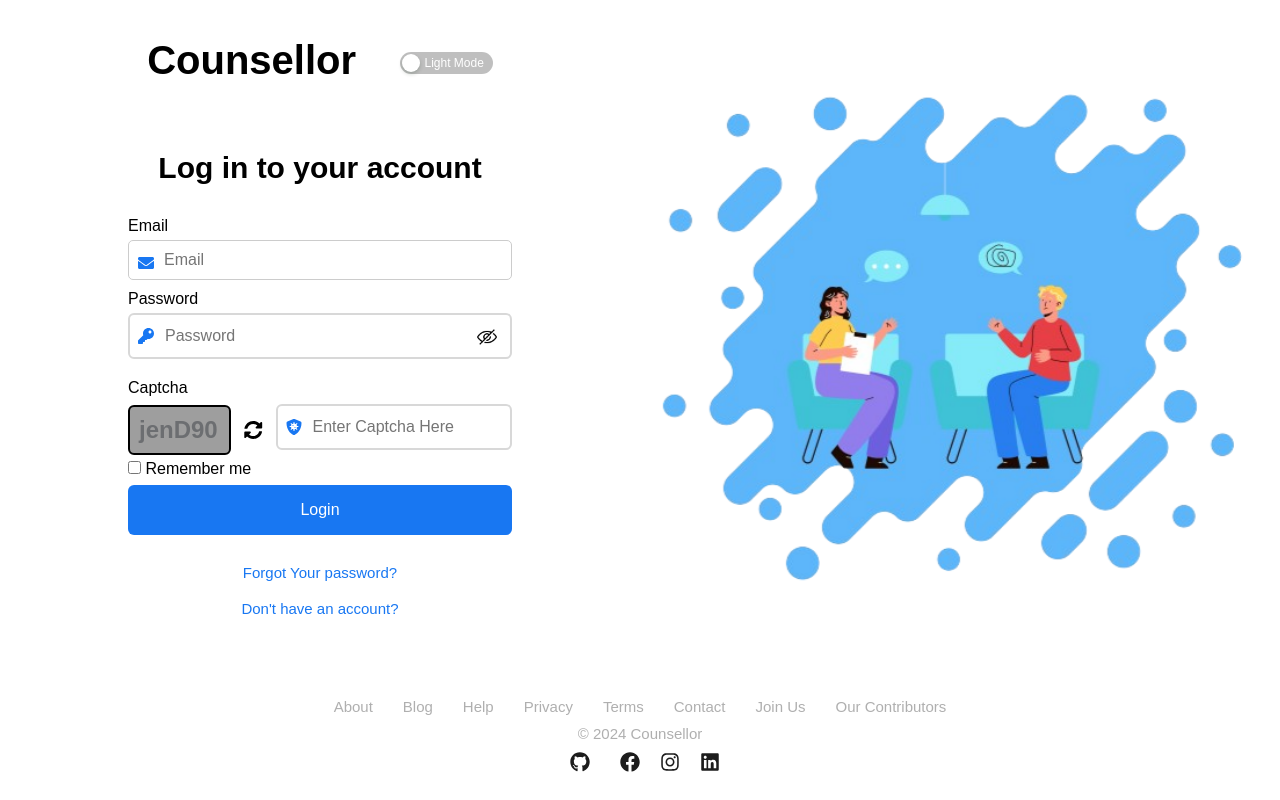
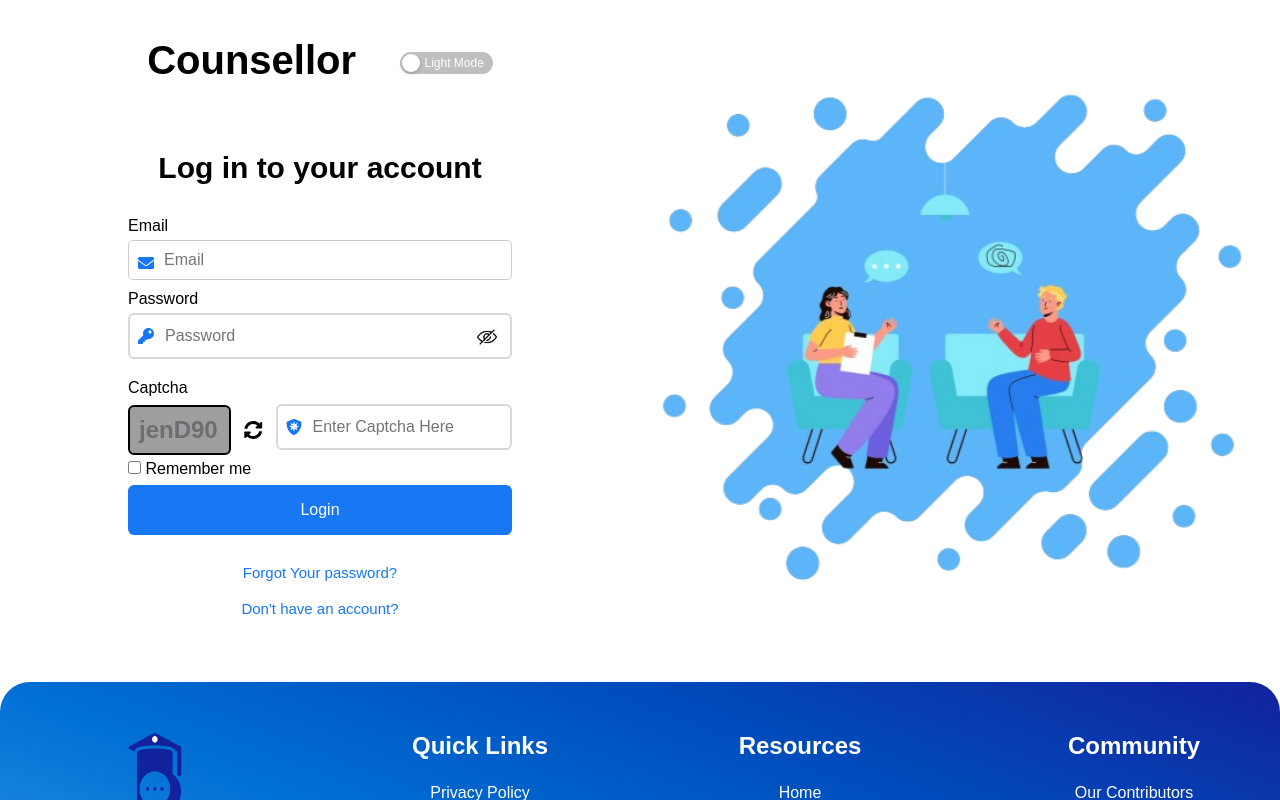
Before and after one commit to Counselllor/Counsellor-Web, a React (Vite) app: page / in a window 1280 px wide. Built offline with nearby package versions, Linux system fonts and the light colour scheme; no server answers; grey boxes are pictures that could not be loaded; a web font is replaced by a local one.

Commit message:
Redesigned Footer

```diff
--- a/src/components/Footer/Footer.css
+++ b/src/components/Footer/Footer.css
@@ -1,82 +1,260 @@
-footer{
-    background-color: #ffffff;
-    bottom: 0px;
-    left: 0px;
-    color: rgba(155, 155, 155, 0.8);
-    padding: 16px;
-    z-index: 0;
-    text-align: center;
-    font-size: 15px;
-    font-family: sans-serif;
+body {
+  margin: 0;
+  padding: 0;
+  font-family: "Segoe UI", Arial, sans-serif;
+  border: none;
+  outline: none;
+  box-sizing: border-box;
 }
 
-#dark footer {
-    background-color: #1C1C1C;
-    color: #E0E0E0;
+ul {
+  list-style: none;
+  text-decoration: none;
 }
 
-footer ul{
-    display: flex;
-    justify-content: center;
-    width: 50%;
-    margin: auto;
-    margin-bottom: 10px;
-    flex-wrap: wrap;
-    column-gap: 30px;
-    row-gap: 10px;
+.footer-area {
+  display: flex;
+  flex-direction: column;
+  justify-content: flex-end;
+  position: relative;
+  background: url(./footer_img.png) no-repeat center, linear-gradient(to right top, #5cb6f9, #2c93e8, #006fd4, #004bbb, #12229d);
+  background-position: center bottom, center;
+  background-size: 550px 300px, cover;
+  overflow: hidden;
+  z-index: 0;
+  border-top-right-radius: 30px;
+  border-top-left-radius: 30px;
+  padding-bottom: 12px;
 }
 
-footer li{
-    align-items: stretch;
-    list-style: none;
-    text-align: center;
-    position: relative;
+.footer-widget {
+  padding: 20px 0;
+  display: flex;
+  flex-wrap: wrap;
+  justify-content: space-evenly;
+  gap: 20px;
+  font-size: 16px;
 }
 
-footer li a:before {
-    content: "";
-    position: absolute;
-    /* display: block; */
-    width: 100%;
-    height: 2px;
-    bottom: 0;
-    left: 0;
-    top: 20px;
-    background-color: #000;
-    transform: scaleX(0);
-    transition: transform 0.3s ease;
+.footer-widget .row {
+  display: flex;
+  flex-direction: row;
+  flex-wrap: wrap;
+  justify-content: space-between;
 }
 
-footer li a:hover::before {
-    transform: scaleX(1);
+.footer-widget .col-lg-3,
+.footer-widget .col-md-6,
+.footer-widget .col-sm-6 {
+  flex: 1;
+  max-width: 25%;
+  padding: 10px;
 }
 
-footer li:hover{
-    cursor: pointer;
+.footer-about,
+.footer-link,
+.footer-title {
+  display: inline-table;
+  align-items: center;
+  justify-content: center;
 }
 
-#icons{
-    margin-top: 10px;
+.footer-about h1 {
+  font-size: 35px;
+  font-weight: 700;
+  font-family: 'Segoe UI', 'Arial', 'sans-serif';
+  color: #fff;
+  text-decoration: none;
 }
 
-#icons *{
-    margin: auto 10px;
-    font-size: 20px;
-    cursor: pointer;
-    color: white;
-    transition: transform 0.4s ease;
+.footer-about p {
+  display: inline-flex;
+  flex-direction: row;
+  margin: 4px 0 0 20px;
+  font-size: 22px;
+  font-weight: 400;
+  color: #ffffff;
+  font-family: 'Segoe UI', 'Arial', 'sans-serif';
+  text-decoration: none;
+  text-align: justify;
+  align-items: center;
+  justify-content: center;
 }
 
-#icons *:hover {
-    transform: scale(1.1);
+.footer-about .logo img {
+  width: 120px;
+  height: 120px;
+  display: inline-flex;
+  flex-direction: row;
+  align-items: center;
+  justify-content: center;
+  margin-right: 20px;
 }
 
-#light footer #icons *{
-    color: #1C1C1C;
+.footer-title .title {
+  display: flex;
+  flex-direction: column;
+  font-size: 24px;
+  font-weight: 700;
+  color: #fff;
+  text-decoration: none;
+  margin-bottom: 16px;
+  align-items: center;
+  text-align: justify;
+  justify-content: space-evenly;
 }
 
-@media (max-width: 900px) {
-   footer ul{
-      width: 80%;
-    }
+.footer-title .link a,
+.footer-link .link a,
+.footer-link p {
+  display: inline-flex;
+  flex-direction: column;
+  align-items: center;
+  justify-content: center;
+  text-align: center;
+  margin: 8px;
+  text-decoration: none;
+  color: #fff;
+  transition: color 0.3s;
 }
+
+.footer-link .social-icons {
+  display: flex;
+  flex-direction: row;
+  gap: 12px;
+  padding: 8px;
+  margin: 2px 4px 4px 8px;
+  cursor: pointer;
+  align-items: center;
+}
+
+.footer-link .social-icons a {
+  font-size: 30px;
+  color: #fff;
+  padding-left: 10px;
+  text-decoration: none;
+  transition: color 0.3s;
+}
+
+.footer-title .link a:hover,
+.footer-link .link a:hover,
+.footer-link .social-icons a:hover {
+  color: #76C6F5;
+}
+
+.footer-link p {
+  display: inline-block;
+  margin: 12px 0 0 0;
+  font-size: 22px;
+  font-weight: 700;
+  color: #ffffff;
+  font-family: 'Arial', 'sans-serif';
+  text-decoration: none;
+  text-align: center;
+  justify-content: center;
+}
+
+.footer-copyright {
+  padding-bottom: 10px;
+  display: flex;
+  align-items: center;
+  justify-content: center;
+}
+
+.footer-copyright p {
+  font-size: 22px;
+  font-weight: 500;
+  font-family: 'Segoe UI', 'Arial', 'sans-serif';
+  color: #ffffff;
+  text-shadow: 2px 2px 4px #1126A0;
+  text-decoration: none;
+}
+
+.footer-title .link a:hover,
+.footer-link .link a:hover,
+.footer-link .social-icons a:hover {
+  color: #76C6F5;
+}
+
+.footer-link p {
+  display: inline-block;
+  margin: 12px 0 0 0;
+  font-size: 22px;
+  font-weight: 700;
+  color: #ffffff;
+  font-family: 'Arial', 'sans-serif';
+  text-decoration: none;
+  text-align: center;
+  justify-content: center;
+}
+
+.footer-copyright {
+  padding-bottom: 10px;
+  display: flex;
+  align-items: center;
+  justify-content: center;
+}
+
+.footer-copyright p {
+  font-size: 22px;
+  font-weight: 500;
+  font-family: 'Segoe UI', 'Arial', 'sans-serif';
+  color: #ffffff;
+  text-shadow: 2px 2px 4px #1126A0;
+  text-decoration: none;
+}
+
+.footer-copyright .line {
+  display: block;
+  width: 600px;
+  height: 2px;
+  background-color: #ffffff;
+  margin: 10px;
+  box-shadow: 2px 2px 4px #1126A0;
+}
+
+@media screen and (max-width: 1200px) {
+  .footer-widget .col-lg-3 {
+    max-width: 100%;
+  }
+}
+
+@media screen and (max-width: 768px) {
+  .footer-widget .col-md-6,
+  .footer-widget .col-sm-6 {
+    max-width: 100%;
+  }
+
+  .footer-about h1 {
+    font-size: 24px;
+  }
+  .footer-copyright p {
+    font-size: 16px;
+  }
+
+  .footer-area {
+    padding-bottom: 20px;
+  }
+}
+
+@media screen and (max-width: 480px) {
+  .footer-about .logo img {
+    width: 80px;
+  }
+
+  .footer-title .title {
+    font-size: 16px;
+  }
+
+  .footer-link .social-icons a {
+    font-size: 18px;
+  }
+
+  .footer-copyright p {
+    font-size: 14px;
+  }
+
+  .footer-area {
+    padding-bottom: 40px;
+  }
+}
--- a/src/components/Footer/Footer.jsx
+++ b/src/components/Footer/Footer.jsx
@@ -1,88 +1,93 @@
-import "./Footer.css";
-import { FaGithub, FaInstagram, FaFacebook, FaLinkedin } from "react-icons/fa";
+import React from 'react';
+import { FaGithub, FaInstagram, FaFacebook, FaLinkedin, FaSlack, FaDiscord } from "react-icons/fa";
+import './Footer.css';
 
-function Footer() {
+const Footer = () => {
   return (
-    <footer>
-      <div>
-        <ul>
-          <li>
-            <a
-              style={{ textDecoration: "none", color: "inherit" }}
-              href="./about"
-            >
-              About
-            </a>
-          </li>
-          <li>
-            <a
-          style={{ textDecoration: "none", color: "inherit" }}
-           href="./blogs">Blog
-          </a>
-</li>
-            <li><a
-            style={{ textDecoration: "none", color: "inherit" }}
-            href="./help"
-          >
-            Help
-          </a>
-          </li>
-          <li>
-            <a
-              style={{ textDecoration: "none", color: "inherit" }}
-              href="./privacy-policy"
-            >
-              Privacy
-            </a>
-          </li>
-          <li>
-            <a
-              style={{ textDecoration: "none", color: "inherit" }}
-              href="./terms"
-            >
-              Terms
-            </a>
-          </li>
-          <li>
-            <a
-              style={{ textDecoration: "none", color: "inherit" }}
-              href="./contact"
-            >
-              Contact
-            </a>
-          </li>
+    <footer id="footer" className="footer-area">
+      <div className="container">
+        <div className="footer-widget pb-100">
+          <div className="row">
 
-            <li>
-            <a
-            style={{ textDecoration: "none", color: "inherit" }}
-            href="./join-us"
-          >
-              Join Us
-              </a>
-              </li>
-          <li>
-            <a
-              style={{display:"flex", justifyContent:"center", textDecoration: "none", color: "inherit" }}
-              href="./contribute"
-            >
-              Our Contributors
-            </a>
-          </li>
-        </ul>
-        <p>© {new Date().getFullYear()} Counsellor</p>
-        <div id="icons">
-          <a
-            href="https://github.com/Counselllor/Counsellor-Web"
-            target="_blank"
-            rel="noreferrer"
-          >
-            <FaGithub />
-          </a>
-          <FaFacebook />
-          <FaInstagram />
-          <FaLinkedin />
+            {/* Intro Column */}
+            <div className="col-lg-3 col-md-6 col-sm-6">
+              <div className="footer-about mt-50">
+                <div className='logo'>
+                  <img src="src\assets\logo.webp" alt="logo" class="logo-image"/>
+                </div>
+                <h1>Counseller</h1>
+                <p className="text">
+                  We at Counsellor empower students to explore the right streams, branches, and colleges
+                  through personalized insights and honest reviews.
+                </p>
+              </div>
+            </div>
+
+            {/* Quick Links Column */}
+            <div className="col-lg-3 col-md-6 col-sm-6">
+              <div className="footer-link mt-50">
+                <div className="footer-title">
+                  <h4 className="title">Quick Links</h4>
+                </div>
+                <ul className="link">
+                  <li><a href="./privacy-policy">Privacy Policy</a></li>
+                  <li><a href="./Terms">Terms & Conditions</a></li>
+                  <li><a href="./help">Help</a></li>
+                  <li><a href="./contact">Contact Us</a></li>
+                </ul>
+              </div>
+            </div>
+
+            {/* Resources Column */}
+            <div className="col-lg-3 col-md-6 col-sm-6">
+              <div className="footer-link mt-50">
+                <div className="footer-title">
+                  <h4 className="title">Resources</h4>
+                </div>
+                <ul className="link">
+                  <li><a href="/">Home</a></li>
+                  <li><a href="./About">About Us</a></li>
+                  <li><a href="./blogs">Blog</a></li>
+                </ul>
+              </div>
+            </div>
+
+            {/* Community Column */}
+            <div className="col-lg-3 col-md-6 col-sm-6">
+              <div className="footer-link mt-50">
+                <div className="footer-title">
+                  <h4 className="title">Community</h4>
+                </div>
+                <ul className="link mt-3">
+                  <li><a href="./contribute">Our Contributors</a></li>
+                  <p>Connect with Us</p>
+                </ul>
+                <ul className="social-icons">
+                  <li><a href="https://github.com/Counselllor/Counsellor-Web" target="_blank" rel="noreferrer"><FaGithub /></a></li>
+                  <li><a href="https://discord.com" target="_blank" rel="noreferrer"><FaDiscord /></a></li>
+                  <li><a href="https://www.instagram.com/" target="_blank" rel="noreferrer"><FaInstagram /></a></li>
+                  <li><a href="https://www.facebook.com/" target="_blank" rel="noreferrer"><FaFacebook /></a></li>
+                  <li><a href="https://www.linkedin.com" target="_blank" rel="noreferrer"><FaLinkedin /></a></li>
+                  <li><a href="https://slack.com" target="_blank" rel="noreferrer"><FaSlack /></a></li>
+                </ul>
+              </div>
+            </div>
+          </div>
         </div>
       </div>
+
+        {/* Copyright Column */}
+            <div className="col-lg-12">
+
+                <div className="copyright d-sm-flex justify-content-between">
+                  <div className="footer-copyright">
+                    <p className="text">
+                    <span className='line'></span>
+                      © {new Date().getFullYear()} Counsellor. All rights reserved, Built with ♥ in India
+                    </p>
+                  </div>
+                </div>
+            </div>
     </footer>
   );
 }
```
Also changed, not shown: src/components/Footer/footer_img.png (added).
